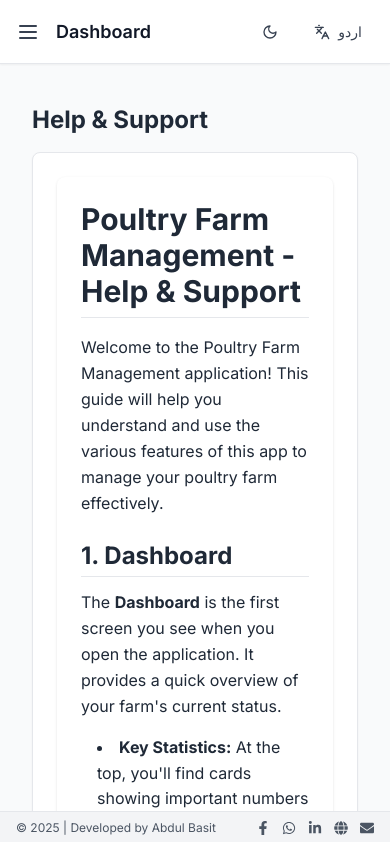
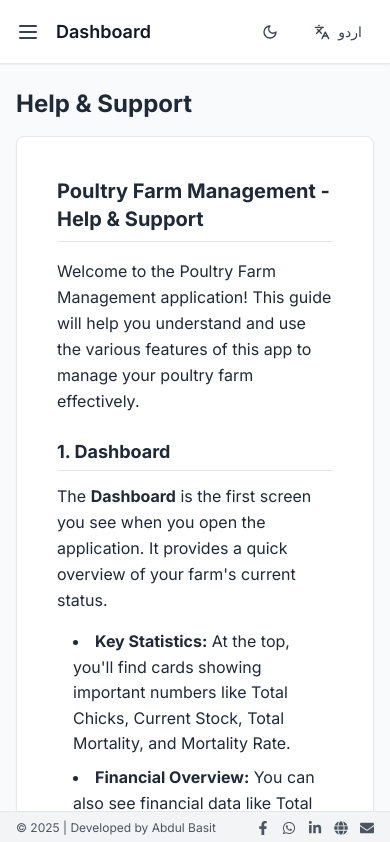
Before and after one commit to abdul-basat/Poultry-Farm-Management, a React (Vite) app: page /help in a window 390 px wide. Shown: the top 842 px of the page. Built offline with nearby package versions, Linux system fonts and the light colour scheme.

Commit message:
Fix mobile styling for the help page

```diff
--- a/src/components/Help.tsx
+++ b/src/components/Help.tsx
@@ -1,8 +1,8 @@
 import React from 'react';
 import ReactMarkdown from 'react-markdown';
 import { useLanguage } from '../contexts/LanguageContext';
-import helpEn from '/public/help_en.md?raw';
-import helpUr from '/public/help_ur.md?raw';
+import helpEn from '../help/help_en.md?raw';
+import helpUr from '../help/help_ur.md?raw';
 
 const helpContent: { [key: string]: string } = {
   en: helpEn,
@@ -14,14 +14,14 @@ const Help: React.FC = () => {
   const content = helpContent[language];
 
   return (
-    <div className="p-4 sm:p-6 lg:p-8">
+    <div className="p-0 sm:p-4 md:p-6 lg:p-8">
       <h1 className="text-2xl font-bold mb-4">{t('helpAndSupport')}</h1>
-      <div className="card">
-        <div className="p-6 bg-white rounded-lg shadow dark:bg-gray-800 text-gray-800 dark:text-gray-200">
+      <div className="card bg-white rounded-lg shadow dark:bg-gray-800 text-gray-800 dark:text-gray-200">
+        <div className="p-4 sm:p-4">
           <ReactMarkdown
             components={{
-              h1: ({node, ...props}) => <h1 className="text-3xl font-bold mb-4 border-b pb-2" {...props} />,
-              h2: ({node, ...props}) => <h2 className="text-2xl font-bold mt-6 mb-3 border-b pb-1" {...props} />,
+              h1: ({node, ...props}) => <h1 className="text-xl sm:text-3xl font-bold mb-4 border-b pb-2" {...props} />,
+              h2: ({node, ...props}) => <h2 className="text-lg sm:text-2xl font-bold mt-6 mb-3 border-b pb-1" {...props} />,
               p: ({node, ...props}) => <p className="mb-4 leading-relaxed" {...props} />,
               ul: ({node, ...props}) => <ul className="list-disc list-inside mb-4 pl-4" {...props} />,
               li: ({node, ...props}) => <li className="mb-2" {...props} />,
```
Also changed, not shown: src/help/help_en.md (renamed from public/help_en.md), src/help/help_ur.md (renamed from public/help_ur.md).
